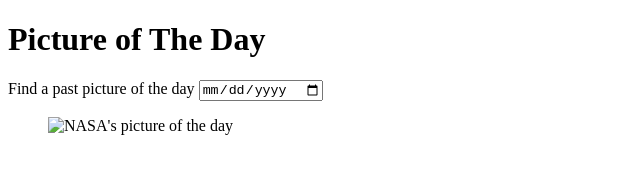
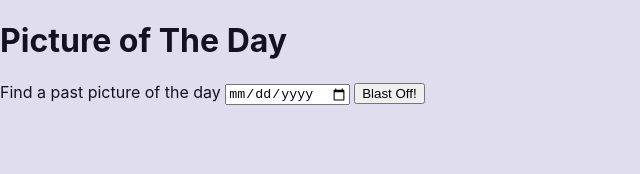
Before and after one commit to fac-13/KLIJ, a website: page public/index.html in a window 1280 px wide. Shown: the whole page, without its empty margins (0-640 px from the left). Drawn offline with Linux system fonts and the light colour scheme; files that its build step writes are made by us from their sources; no server answers; files whose address does not match are found by name.

Commit message:
add some styling

```diff
--- a/public/index.html
+++ b/public/index.html
@@ -13,14 +13,15 @@
 
 <body>
   <main>
-    <h1>Picture of The Day</h1>
+    <h1 class="header">Picture of The Day</h1>
 
-    <label for="date">Find a past picture of the day</label>
-    <input id="date" type="date">
+    <form class="form">
+      <label for="date">Find a past picture of the day</label>
+      <input id="date" type="date">
+      <button id="submit-button" type="submit" class="form__submit">Blast Off!</button>
+    </form>
 
-    <figure>
-      <img class="picOday" src="" alt="NASA's picture of the day">
-    </figure>
+    <section class="content js-content"></section>
   </main>
   <script src="public/index.js"></script>
 </body>
--- a/public/style.css
+++ b/public/style.css
@@ -1,4 +1,30 @@
-.classOday{
-    width: 7em;
-    border: 3px;
+*, *::before, *::after {
+    box-sizing: border-box;
 }
+
+/* .clearfix:after {
+
+} */
+
+body {
+    font-family: -apple-system, BlinkMacSystemFont, "Segoe UI", Roboto, Helvetica, Arial, sans-serif, "Apple Color Emoji", "Segoe UI Emoji", "Segoe UI Symbol";
+    margin: 0;
+    background-color: hsl(250, 33%, 90%);
+    color: hsl(250, 33%, 10%);
+}
+
+.header {
+
+}
+
+.from {
+
+}
+
+.form__submit {
+
+}
+
+.container {
+
+}
--- a/src/server.js
+++ b/src/server.js
@@ -6,6 +6,6 @@ const port = process.env.PORT || 3000;
 
 const server = http.createServer(router);
 
-server.listen(port, function() {
+server.listen(port, () => {
   console.log(`server running on: http://${host} : ${port}`);
 });
```
